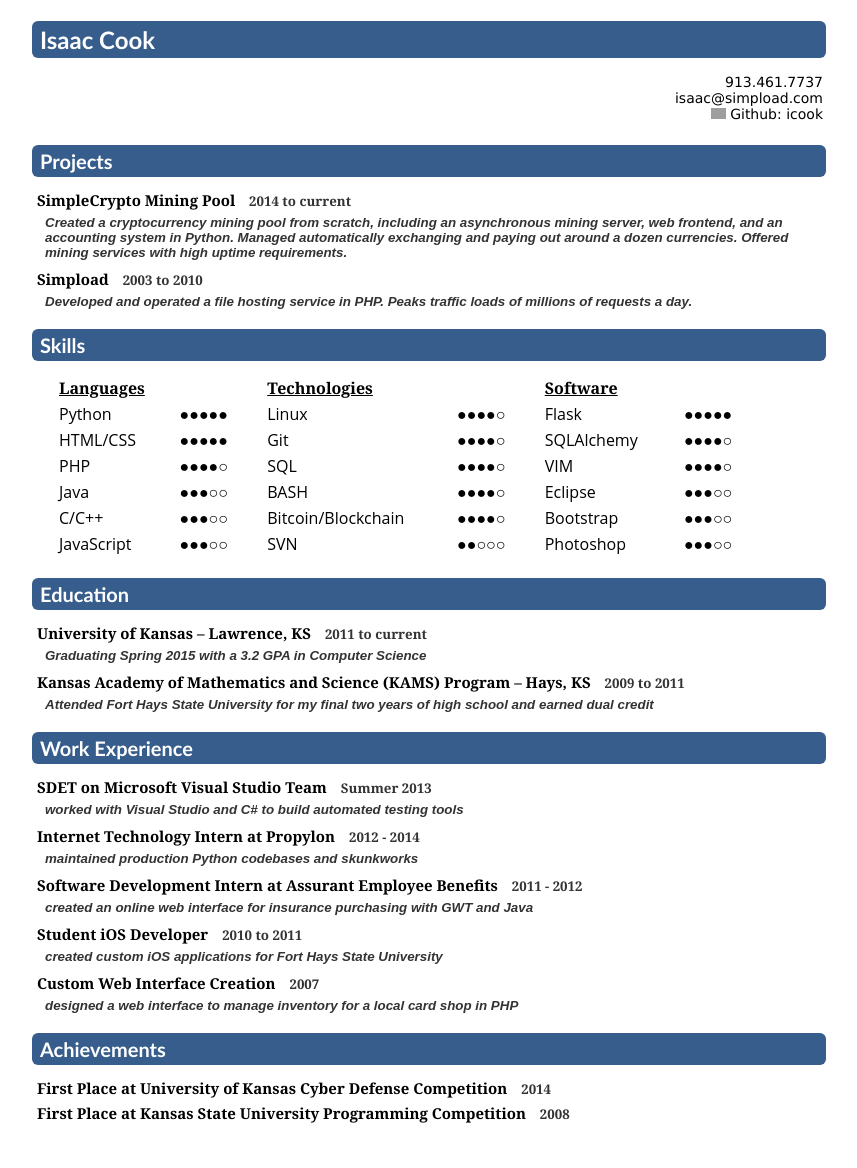
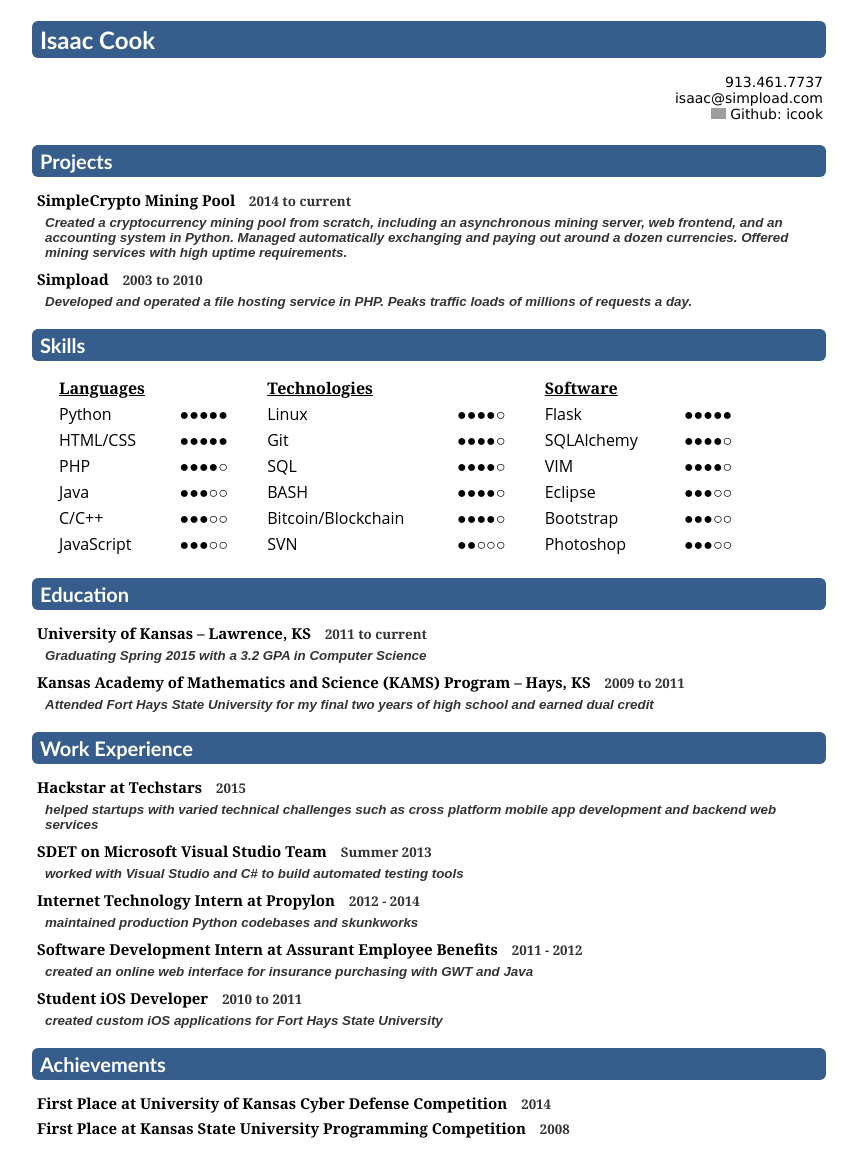
Before and after one commit to icook/personal, a Jekyll site: the page resume/index.html, which Jekyll copies as it is, in a window 1280 px wide. Shown: the whole page, without its empty margins (211-1068 px from the left). Built offline with Jekyll 4.4.1, drawn with Linux system fonts in a browser that asks for light colours; Markdown is read by kramdown in place of the engine named in the settings; grey boxes are pictures that could not be loaded.

Commit message:
Add Techstars to experience

```diff
--- a/resume/index.html
+++ b/resume/index.html
@@ -196,6 +196,13 @@
       <!-- Work Experience ---------------------------------------------------------------------->
 
       <h2>
+        Hackstar at Techstars
+        <span class="detail">2015</span>
+      </h2>
+      <h3>helped startups with varied technical challenges such as cross
+        platform mobile app development and backend web services</h3>
+
+      <h2>
         SDET on Microsoft Visual Studio Team
         <span class="detail">Summer 2013</span>
       </h2>
@@ -220,12 +227,6 @@
       </h2>
       <h3>created custom iOS applications for Fort Hays State University</h3>
 
-      <h2>
-        Custom Web Interface Creation
-        <span class="detail">2007</span>
-      </h2>
-      <h3>designed a web interface to manage inventory for a local card shop in PHP</h3>
-
       <h1>Achievements</h1>
       <!-- Achievments ---------------------------------------------------------------------->
 
```
